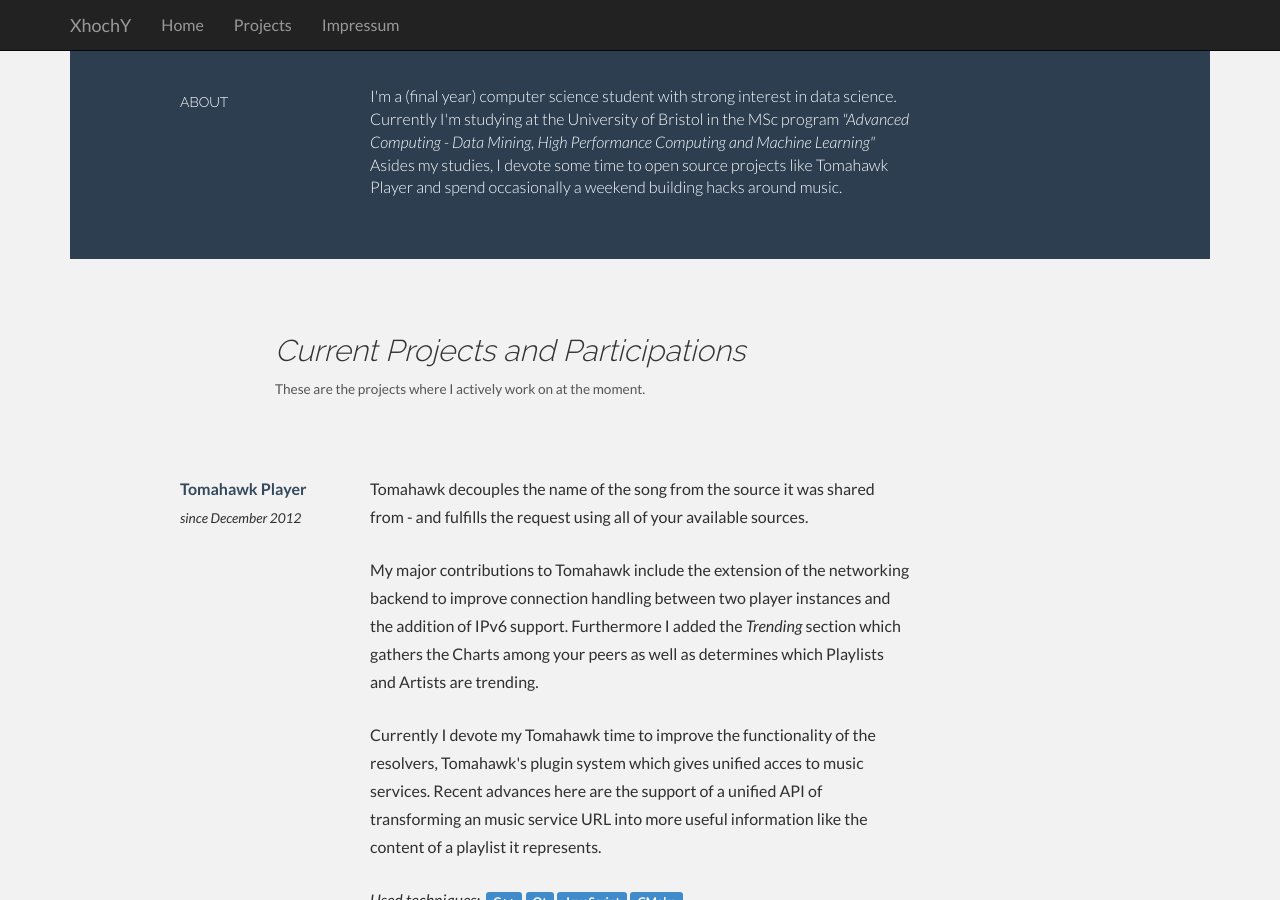
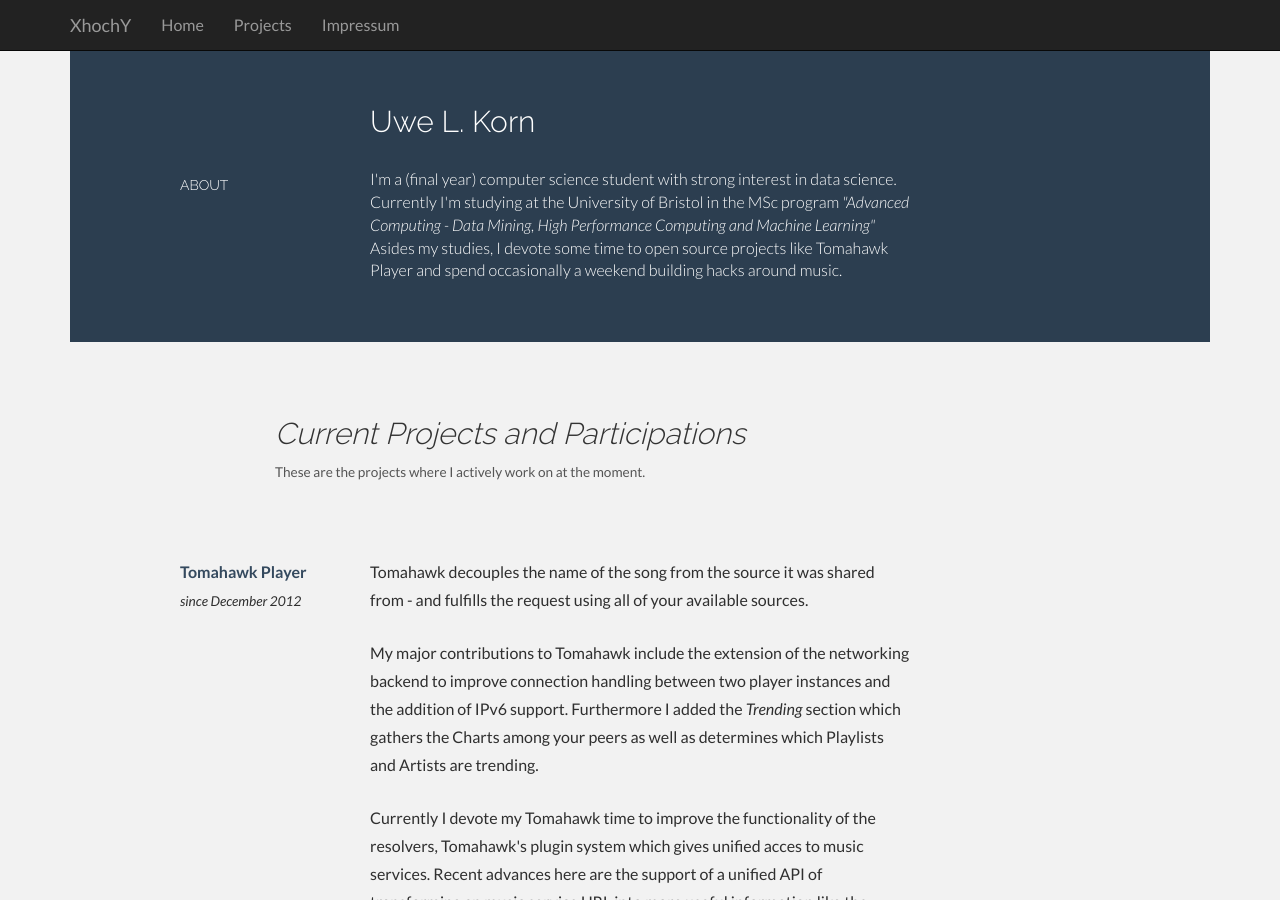
Before and after one commit to xhochy/xhochy.github.com, a Jekyll site: the page built from projects.html, in a window 1280 px wide and 900 px high. Built offline with Jekyll 4.4.1, drawn with Linux system fonts in a browser that asks for light colours.

Commit message:
Add name to project page

```diff
--- a/projects.html
+++ b/projects.html
@@ -5,6 +5,12 @@ title: XhochY
 
 <div id="intro">
     <div class="container">
+        <div class="row" id="name">
+            <!-- TODO maybe add an image to the left of the name -->
+            <div class="col-lg-offset-3 col-lg-6">
+                <h2>Uwe L. Korn</h2>
+            </div>
+        </div>
         <div class="row">
             <div class="col-lg-2 col-lg-offset-1">
                 <h5>ABOUT</h5>
```
